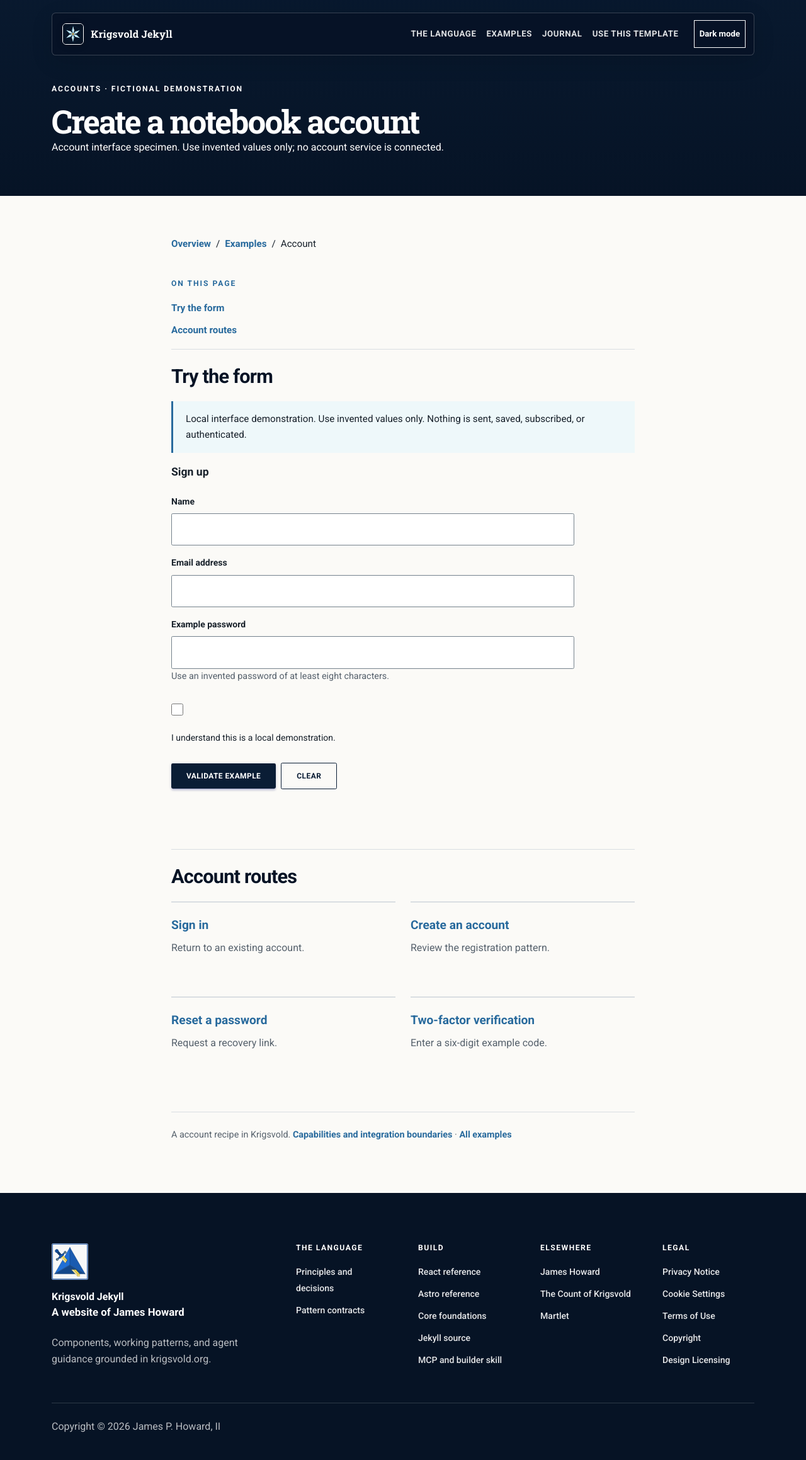
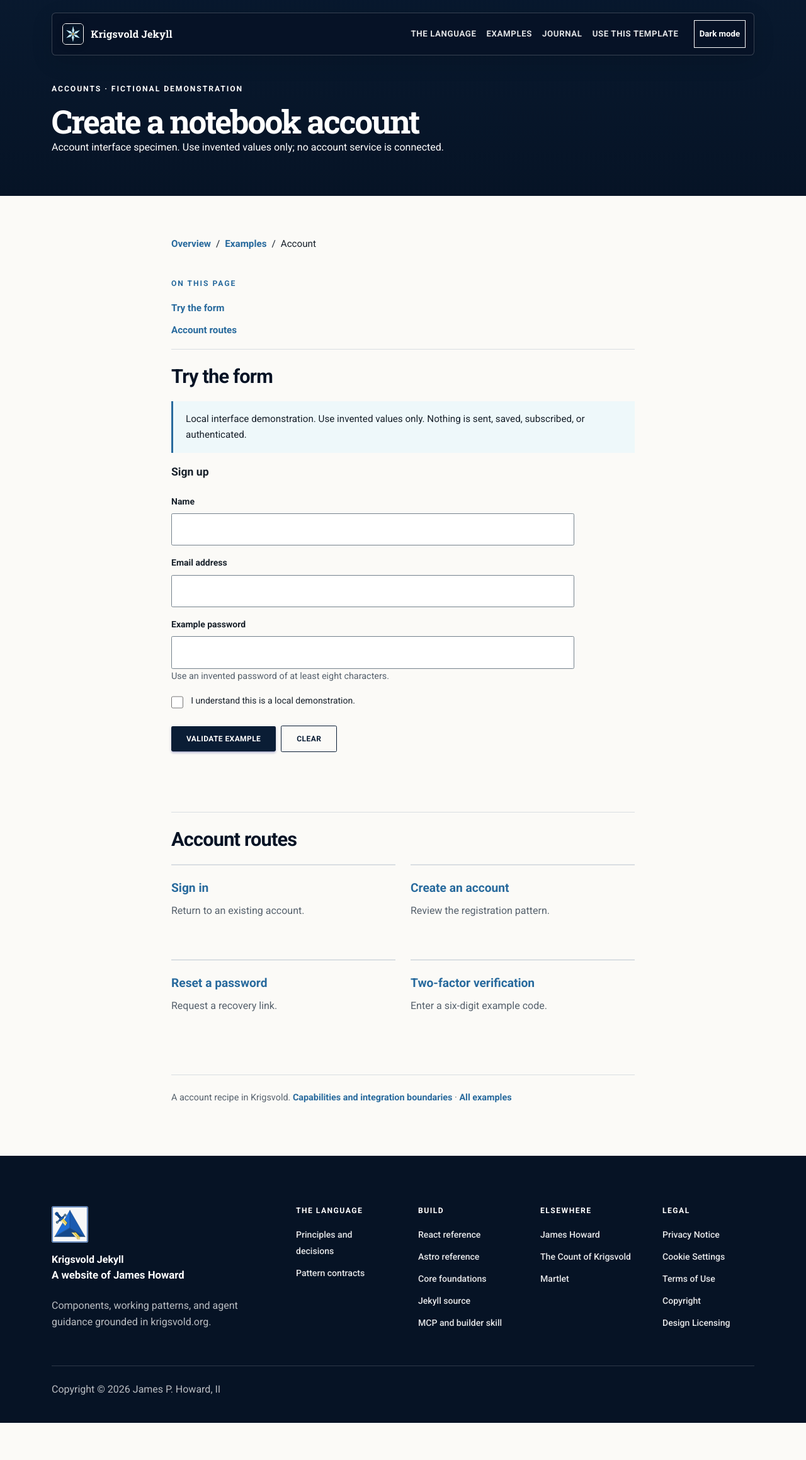
Before and after one commit to krigsvolddesign/jekyll, a Jekyll site: the page built from examples/sign-up.html, in a window 1280 px wide. Shown: the whole page at 63% size. Built offline with Jekyll 4.4.1, drawn with Linux system fonts in a browser that asks for light colours; after the commit the page ends 2259 px from its top, so only the background shows below that.

Commit message:
Keep Krigsvold example consent labels with their checkboxes at enlarged text (#26)
* Keep example consent checkbox and associated label text grouped

* Keep example consent checkbox and associated label text grouped

* Verify checkbox-label cohesion at responsive sizes and enlarged type

* Override inherited vertical label stack for horizontal consent control

```diff
--- a/_includes/examples/form.html
+++ b/_includes/examples/form.html
@@ -8,7 +8,7 @@
     {% if kind == 'sign-in' or kind == 'sign-up' %}<label for="{{ form_id }}password">Example password</label><input id="{{ form_id }}password" name="password" type="password" autocomplete="off" required minlength="8" maxlength="128" aria-describedby="{{ form_id }}password-help"><p id="{{ form_id }}password-help" class="example-help">Use an invented password of at least eight characters.</p>{% endif %}
     {% if kind == 'two-factor' %}<label for="{{ form_id }}code">Six-digit example code</label><input id="{{ form_id }}code" name="code" inputmode="numeric" pattern="[0-9]{6}" minlength="6" maxlength="6" autocomplete="off" required aria-describedby="{{ form_id }}code-help"><p id="{{ form_id }}code-help" class="example-help">Any six digits demonstrate local format validation.</p>{% endif %}
     {% if kind == 'contact' %}<label for="{{ form_id }}topic">Topic</label><select id="{{ form_id }}topic" name="topic"><option>Research</option><option>Visits</option><option>Corrections</option></select><label for="{{ form_id }}message">Message</label><textarea id="{{ form_id }}message" name="message" required rows="6" maxlength="4000"></textarea>{% endif %}
-    {% if kind == 'newsletter' or kind == 'sign-up' %}<label class="example-checkbox"><input type="checkbox" required name="consent"> I understand this is a local demonstration.</label>{% endif %}
+    {% if kind == 'newsletter' or kind == 'sign-up' %}<label class="example-checkbox"><input type="checkbox" required name="consent"><span>I understand this is a local demonstration.</span></label>{% endif %}
     <button class="{% include examples/button-classes.html %}" type="submit">Validate example</button><button type="reset" class="{% include examples/button-classes.html secondary=true %}">Clear</button>
   </fieldset>
   <p role="status" data-form-status></p>
--- a/assets/css/examples.css
+++ b/assets/css/examples.css
@@ -81,8 +81,11 @@ html[data-appearance=dark] .example-prose :is(blockquote,.footnotes) { color: va
 }
 .example-root textarea { resize: vertical; }
 .example-root [data-conversation] label textarea { display: block; margin-top: .4rem; font-weight: 400; }
-.example-root .example-checkbox { display: flex; gap: .75rem; align-items: start; font-weight: 400; }
-.example-checkbox input { width: 1.2rem; height: 1.2rem; margin-top: .25rem; accent-color: var(--ex-link); }
+/* The generic shell's label is a vertical field stack. Consent is a
+   distinct horizontal checkbox+text control, including enlarged layouts. */
+.example-root .example-checkbox { display: flex; flex-direction: row; flex-wrap: nowrap; gap: .75rem; align-items: flex-start; font-weight: 400; }
+.example-checkbox input { width: 1.2rem; min-height: 1.2rem; height: 1.2rem; padding: 0; margin: .25rem 0 0; flex: 0 0 1.2rem; accent-color: var(--ex-link); }
+.example-checkbox span { min-inline-size: 0; flex: 1 1 auto; }
 .example-form button { margin: 1.25rem .5rem .75rem 0; }
 .example-help { font-size: .9rem; color: var(--ex-muted); }
 .example-search__controls { display: flex; gap: .75rem; margin-bottom: 1rem; }
```
Also changed, not shown: tests/identity.mjs (+28 -0 lines).
